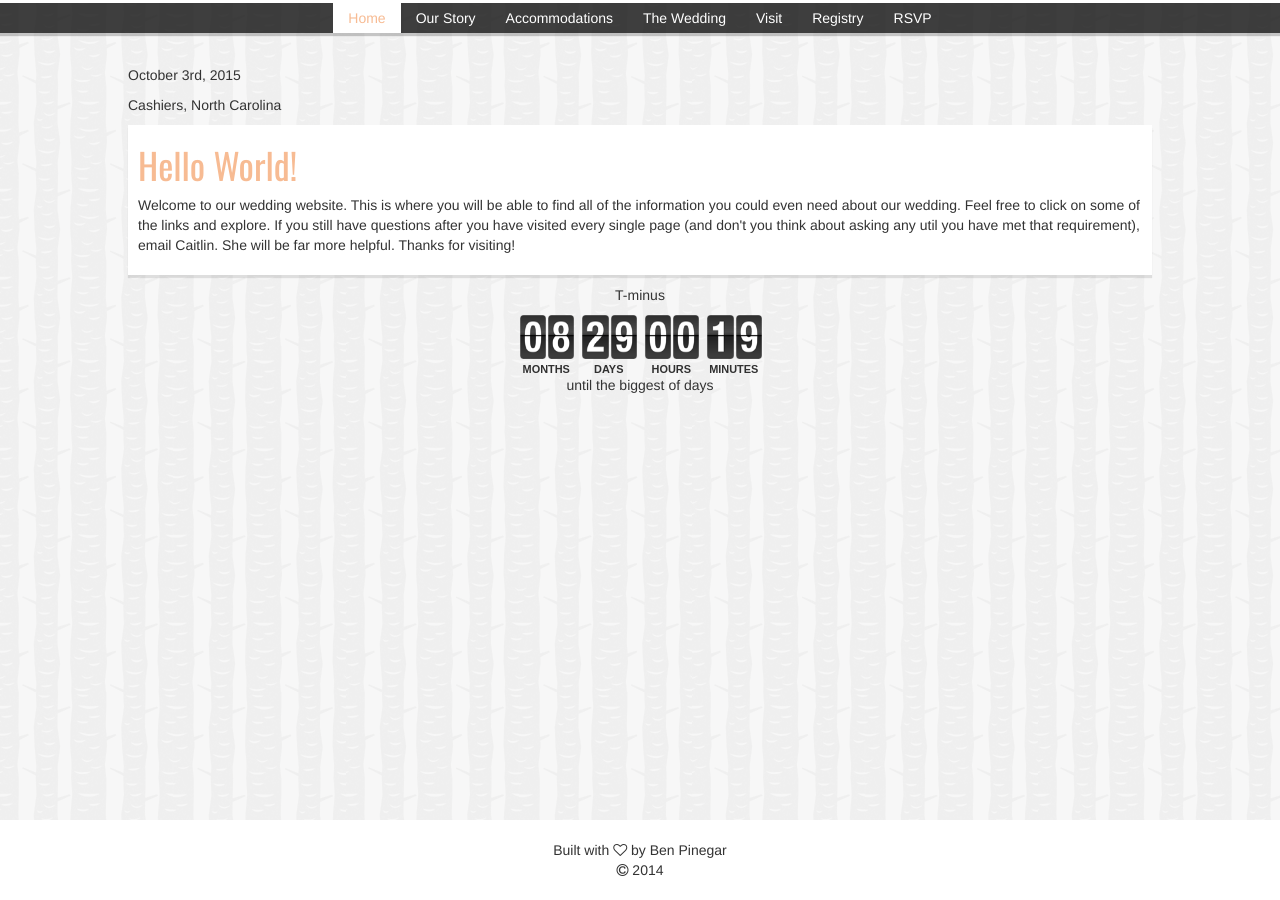
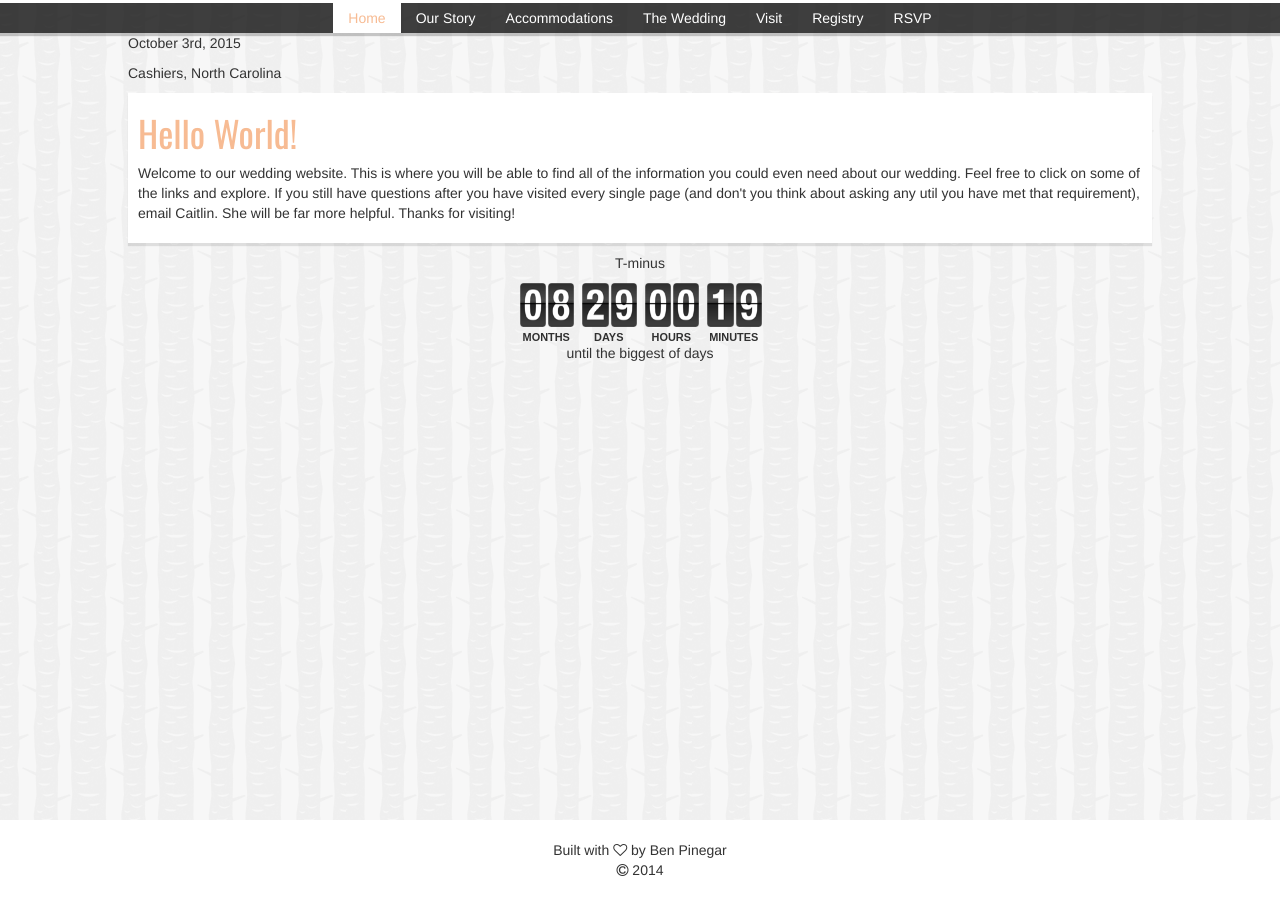
Before and after one commit to bpinegar/bpinegar.github.io, a Jekyll site: the page built from index.html, in a window 1280 px wide. Built offline with Jekyll 4.4.1, drawn with Linux system fonts in a browser that asks for light colours; nearby versions of some CDN libraries.

Commit message:
Update _custom.scss

```diff
--- a/_sass/_custom.scss
+++ b/_sass/_custom.scss
@@ -190,7 +190,7 @@ h1 {
 /* responsive css */
 @media (min-width: 768px) {
 body {
-  padding-top: 65px;
+  padding-top: 33px;
 }
 .navbar-stripe {
   display: block;
```
